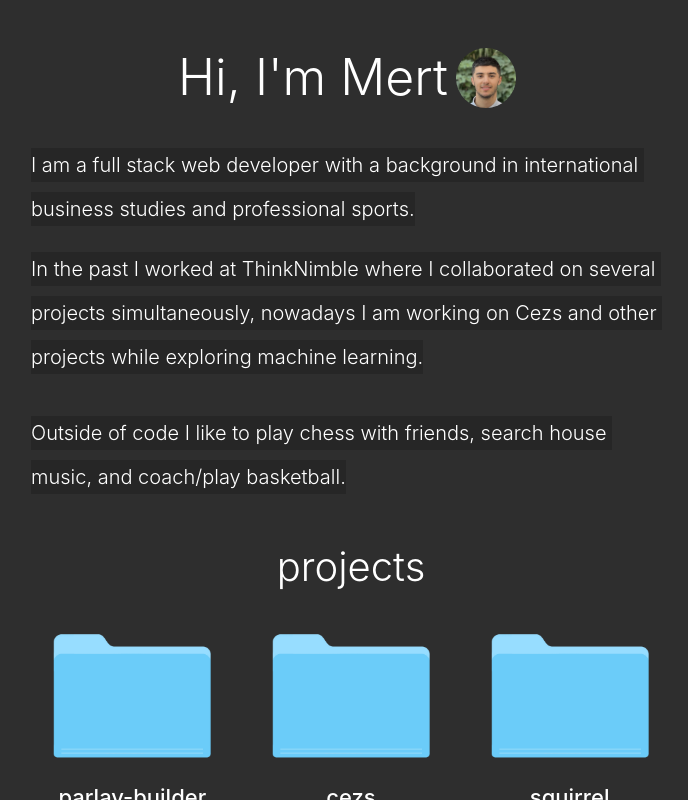
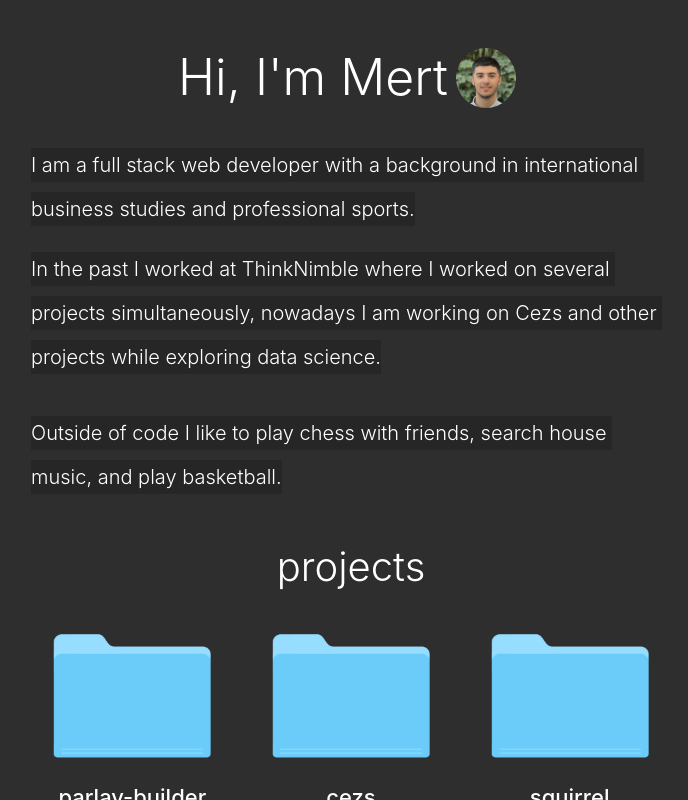
Before and after one commit to mertoz41/portfolio23, a Next.js app: page / in a window 1280 px wide. Shown: the whole page, without its empty margins (289-977 px from the left). Built offline with nearby package versions, Linux system fonts and the light colour scheme.

Commit message:
about section updated

```diff
--- a/src/components/About.tsx
+++ b/src/components/About.tsx
@@ -4,9 +4,9 @@ import { Text, Flex } from "@chakra-ui/react";
 const About = () => {
   const paragraphs = [
     "I am a full stack web developer with a background in international business studies and professional sports.",
-    "In the past I worked at ThinkNimble where I collaborated on several projects simultaneously, nowadays I am working on Cezs and other projects while exploring machine learning.",
+    "In the past I worked at ThinkNimble where I worked on several projects simultaneously, nowadays I am working on Cezs and other projects while exploring data science.",
     "",
-    "Outside of code I like to play chess with friends, search house music, and coach/play basketball.",
+    "Outside of code I like to play chess with friends, search house music, and play basketball.",
   ];
   const renderLine = (text: string) => {
     return (
```
